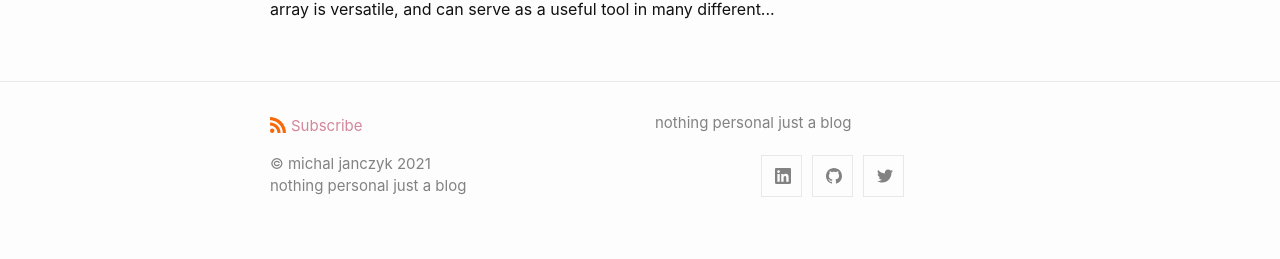
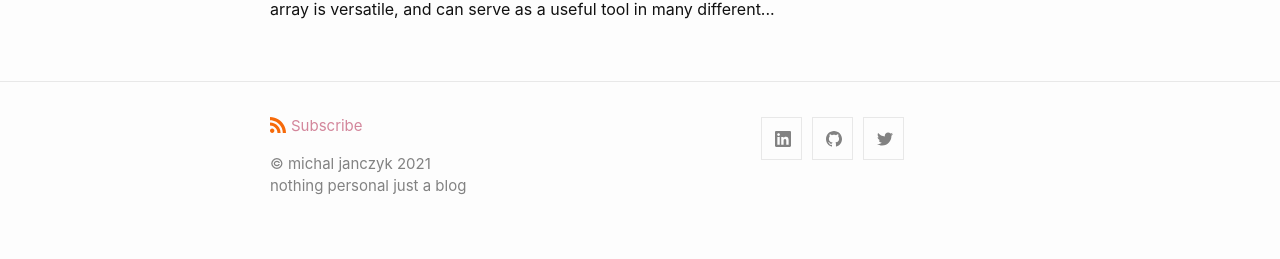
Before and after one commit to michal0janczyk/michaljanczyk.github.io, a Jekyll site: the page built from index.html, in a window 1280 px wide. Shown: the part 1908-2167 px from the top of the page. Built offline with Jekyll 4.4.1, drawn with Linux system fonts in a browser that asks for light colours; the list of posts is cut into pages by our own code.

Commit message:
Update footer.html

```diff
--- a/_includes/footer.html
+++ b/_includes/footer.html
@@ -26,14 +26,14 @@
       {%- endif %}
       </div>
       <div class="footer-col">
-        <p>{{ site.description | escape }}</p>
-        <p>{%- include social.html -%}</p>
+        <!-- <p>{{ site.description | escape }}</p> -->
+        {%- include social.html -%}
       </div>
     </div>
 
-    <div class="social-links">
+    <!-- <div class="social-links"> -->
       <!-- {%- include social.html -%} -->
-    </div>
+    <!-- </div> -->
 
   </div>
 
```
